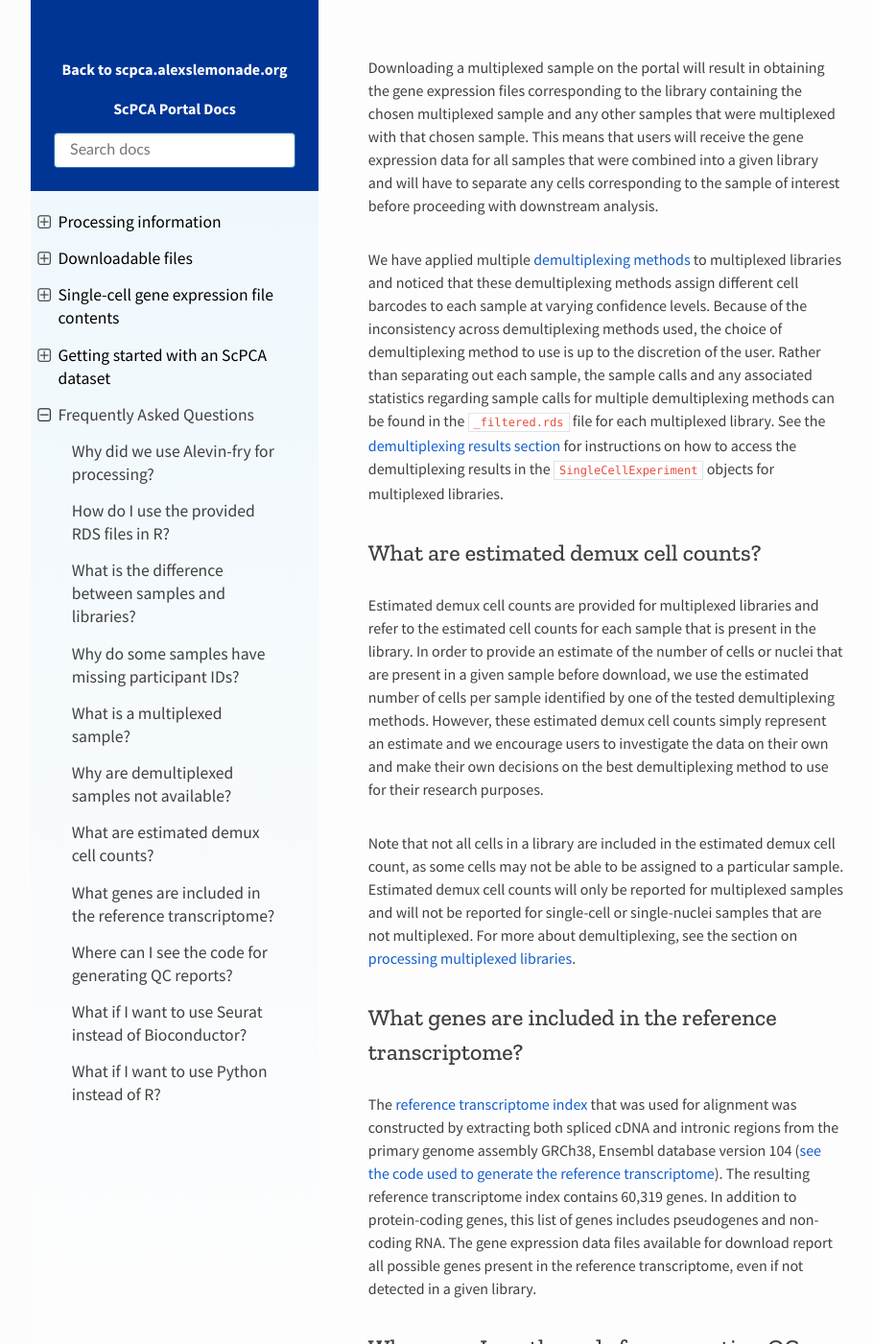
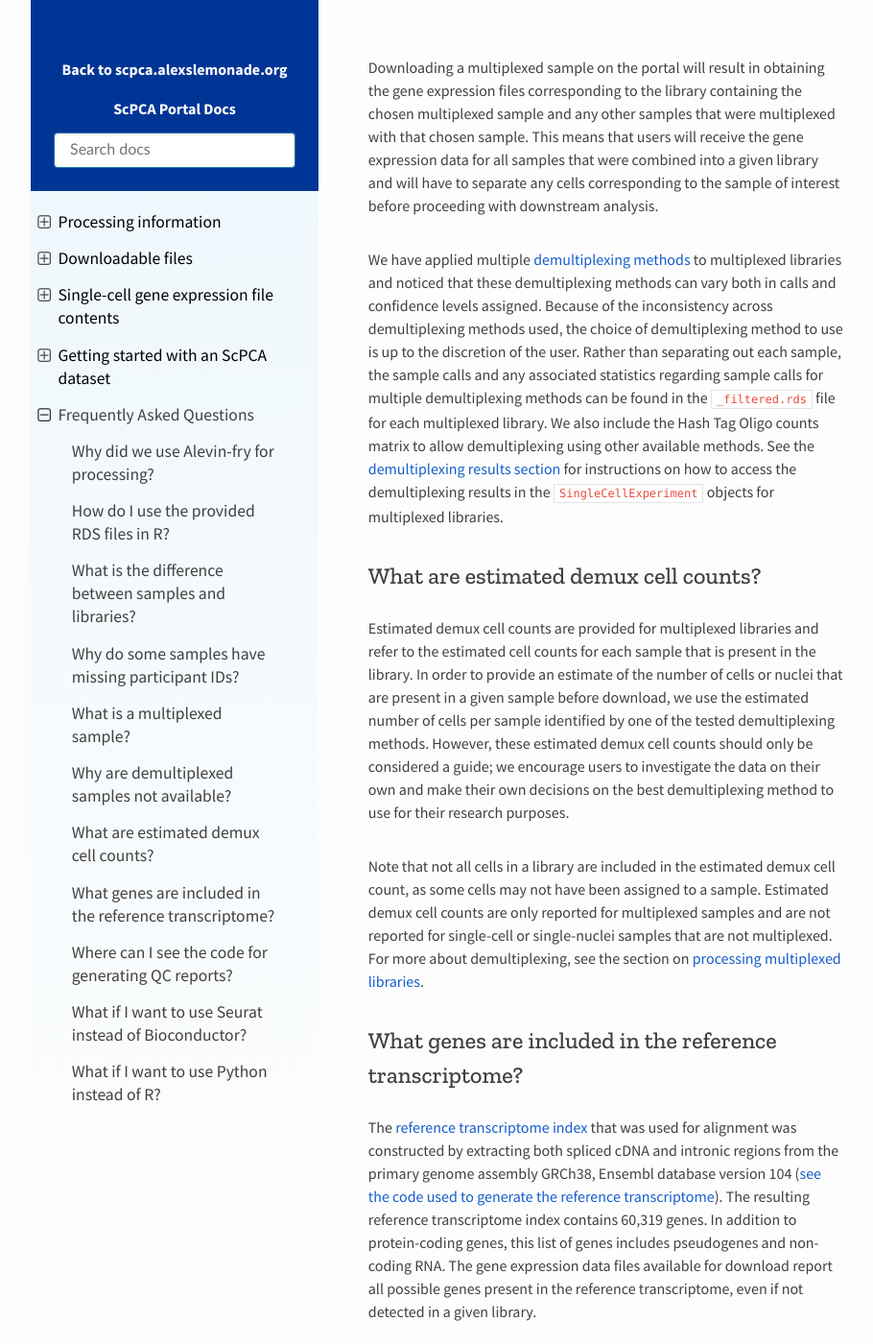
Before and after one commit to DongzeHE/scpca-docs, a Sphinx documentation site: the page built from docs/faq.md, in a window 1280 px wide and 1400 px high, scrolled down 3515 px. Shown: the whole window at 96% size, without its empty margins (158-1068 px from the left). Built offline with Sphinx 7.4.7 and the Read the Docs theme 2.0.0, drawn with Linux system fonts in a browser that asks for light colours.

Commit message:
Apply suggestions from code review
Co-authored-by: Joshua Shapiro <josh.shapiro@ccdatalab.org>

```diff
--- a/docs/faq.md
+++ b/docs/faq.md
@@ -65,19 +65,20 @@ The libraries available for download on the portal have not been separated by sa
 Downloading a multiplexed sample on the portal will result in obtaining the gene expression files corresponding to the library containing the chosen multiplexed sample and any other samples that were multiplexed with that chosen sample.
 This means that users will receive the gene expression data for all samples that were combined into a given library and will have to separate any cells corresponding to the sample of interest before proceeding with downstream analysis.
 
-We have applied multiple {ref}`demultiplexing methods <processing_information:hto demultiplexing>` to multiplexed libraries and noticed that these demultiplexing methods assign different cell barcodes to each sample at varying confidence levels.
+We have applied multiple {ref}`demultiplexing methods <processing_information:hto demultiplexing>` to multiplexed libraries and noticed that these demultiplexing methods can vary both in calls and confidence levels assigned.
 Because of the inconsistency across demultiplexing methods used, the choice of demultiplexing method to use is up to the discretion of the user.
 Rather than separating out each sample, the sample calls and any associated statistics regarding sample calls for multiple demultiplexing methods can be found in the `_filtered.rds` file for each multiplexed library.
+We also include the Hash Tag Oligo counts matrix to allow demultiplexing using other available methods.
 See the {ref}`demultiplexing results section <sce_file_contents:demultiplexing results>` for instructions on how to access the demultiplexing results in the `SingleCellExperiment` objects for multiplexed libraries.
 
 ## What are estimated demux cell counts?
 
 Estimated demux cell counts are provided for multiplexed libraries and refer to the estimated cell counts for each sample that is present in the library.
 In order to provide an estimate of the number of cells or nuclei that are present in a given sample before download, we use the estimated number of cells per sample identified by one of the tested demultiplexing methods.
-However, these estimated demux cell counts simply represent an estimate and we encourage users to investigate the data on their own and make their own decisions on the best demultiplexing method to use for their research purposes.
+However, these estimated demux cell counts should only be considered a guide; we encourage users to investigate the data on their own and make their own decisions on the best demultiplexing method to use for their research purposes.
 
-Note that not all cells in a library are included in the estimated demux cell count, as some cells may not be able to be assigned to a particular sample.
-Estimated demux cell counts will only be reported for multiplexed samples and will not be reported for single-cell or single-nuclei samples that are not multiplexed.
+Note that not all cells in a library are included in the estimated demux cell count, as some cells may not have been assigned to a sample.
+Estimated demux cell counts are only reported for multiplexed samples and are not reported for single-cell or single-nuclei samples that are not multiplexed.
 For more about demultiplexing, see the section on {ref}`processing multiplexed libraries <processing_information:multiplexed libraries>`.
 
 ## What genes are included in the reference transcriptome?
```
